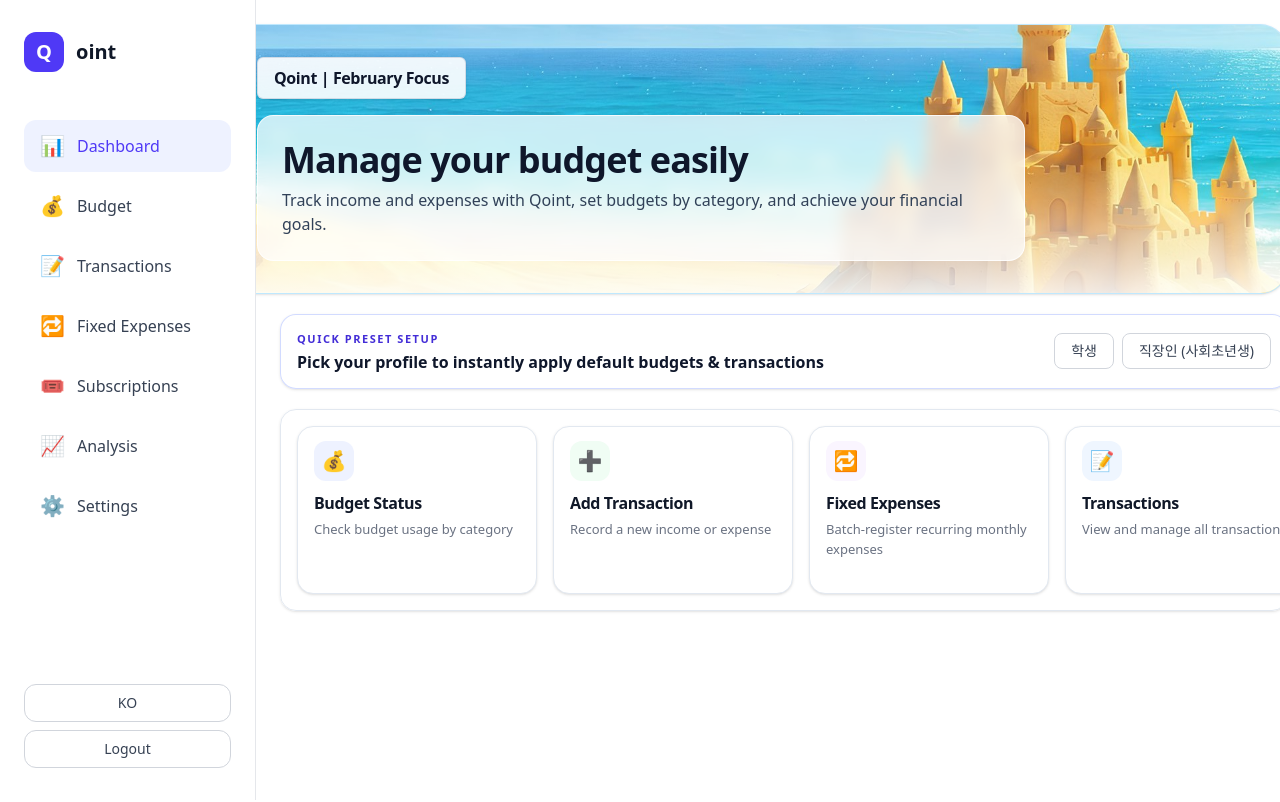
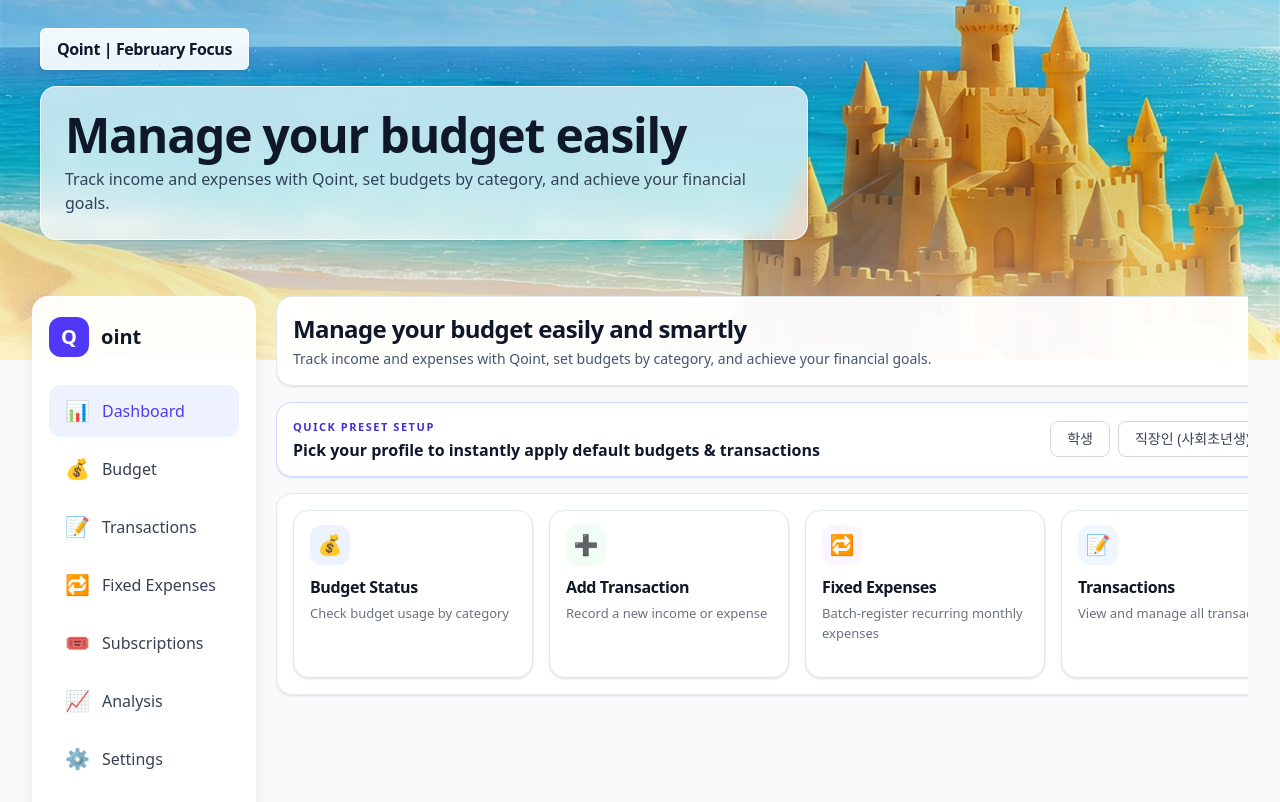
Before and after one commit to slider051/budget, a Next.js app: page /en in a window 1280 px wide. Shown: the top 802 px of the page. Built offline with nearby package versions, Linux system fonts and the light colour scheme; no server answers; the database is empty.

Commit message:
feat(layout): switch dashboard to hero-header shell

```diff
--- a/package.json
+++ b/package.json
@@ -14,8 +14,8 @@
     "test:ops-alert": "node --test tests/ops-alert.test.ts",
     "test:api": "node --test tests/api-errors.test.ts tests/api-validation.test.ts",
     "test:security": "node --test tests/security-path-guard.test.ts",
-    "test:ui": "node --test tests/budget-ui.test.ts tests/dashboard-home-ui.test.ts",
-    "test:all": "node --test tests/analysis-api.test.ts tests/api-errors.test.ts tests/api-validation.test.ts tests/budget-ui.test.ts tests/dashboard-home-ui.test.ts tests/kst-year-month.test.ts tests/ops-alert.test.ts tests/security-path-guard.test.ts",
+    "test:ui": "node --test tests/budget-ui.test.ts tests/dashboard-home-ui.test.ts tests/ui-shell-route.test.ts",
+    "test:all": "node --test tests/analysis-api.test.ts tests/api-errors.test.ts tests/api-validation.test.ts tests/budget-ui.test.ts tests/dashboard-home-ui.test.ts tests/kst-year-month.test.ts tests/ops-alert.test.ts tests/security-path-guard.test.ts tests/ui-shell-route.test.ts",
     "gate:regression": "node scripts/regression-gate.mjs",
     "audit:ui-lines": "node scripts/ui-line-audit.mjs"
   },
--- a/src/app/[locale]/layout.tsx
+++ b/src/app/[locale]/layout.tsx
@@ -5,8 +5,7 @@
 import { routing } from "@/i18n/routing";
 import { BudgetProvider } from "@/context/BudgetContext";
 import { UIProvider } from "@/context/UIContext";
-import Sidebar from "@/components/ui/Sidebar";
-import AdRail from "@/components/ui/AdRail";
+import AppLayoutShell from "@/components/ui/AppLayoutShell";
 import { ThemeClassApplier } from "@/components/ThemeClassApplier";
 import { Analytics } from "@vercel/analytics/next";
 
@@ -60,13 +59,7 @@
           <ThemeClassApplier />
           <UIProvider>
             <BudgetProvider>
-              <div className="flex min-h-screen bg-white text-gray-900 dark:bg-gray-950 dark:text-gray-100">
-                <Sidebar />
-                <main className="flex-1 min-w-0 overflow-x-auto px-6 py-6">
-                  <div className="page-rail-fixed">{children}</div>
-                </main>
-                <AdRail />
-              </div>
+              <AppLayoutShell>{children}</AppLayoutShell>
             </BudgetProvider>
           </UIProvider>
         </NextIntlClientProvider>
--- a/src/app/[locale]/page.tsx
+++ b/src/app/[locale]/page.tsx
@@ -1,51 +1,19 @@
 "use client";
 
-import Image from "next/image";
-import { useLocale, useTranslations } from "next-intl";
+import { useTranslations } from "next-intl";
+import PresetBanner from "@/components/dashboard/PresetBanner";
 import QuickActionTiles from "@/components/budget/QuickActionTiles";
-import PresetBanner from "@/components/dashboard/PresetBanner";
-import { useUI } from "@/hooks/useUI";
-import {
-  getDashboardHeroTitle,
-  getDashboardMonthBadge,
-} from "@/lib/dashboard/homeUi";
 
 export default function Home() {
-  const locale = useLocale();
   const t = useTranslations("dashboard");
-  const { selectedMonth } = useUI();
-
-  const badgeText = getDashboardMonthBadge(locale, selectedMonth);
-  const heroTitle = getDashboardHeroTitle(locale);
 
   return (
-    <div className="section-stack-wide space-y-4 lg:space-y-5">
-      <section className="relative overflow-hidden rounded-[28px] border border-sky-200/80 bg-sky-100 shadow-sm lg:-ml-10 lg:w-[calc(100%+2.5rem)] xl:-ml-14 xl:w-[calc(100%+3.5rem)]">
-        <Image
-          src="/images/spot-dashboard.jpg"
-          alt="Dashboard beach castle background"
-          fill
-          priority
-          sizes="(max-width: 1280px) 100vw, 1300px"
-          className="object-cover object-center"
-        />
-        <div className="absolute inset-0 bg-gradient-to-b from-white/18 via-white/8 to-white/86" />
-
-        <div className="relative z-10 p-5 sm:p-6 lg:p-8">
-          <div className="max-w-3xl space-y-4">
-            <div className="inline-flex w-fit rounded-md border border-slate-300/80 bg-white/90 px-4 py-2 text-sm font-semibold tracking-tight text-slate-900 shadow-sm sm:text-base">
-              {badgeText}
-            </div>
-            <div className="rounded-2xl border border-white/80 bg-white/75 p-5 backdrop-blur-sm sm:p-6">
-              <h1 className="text-4xl font-bold tracking-tight text-slate-900">
-                {heroTitle}
-              </h1>
-              <p className="mt-2 text-sm leading-6 text-slate-700 sm:text-base">
-                {t("heroDescription")}
-              </p>
-            </div>
-          </div>
-        </div>
+    <div className="section-stack-wide space-y-4 pb-4">
+      <section className="rounded-2xl border border-slate-200 bg-white/95 p-4 shadow-sm">
+        <h2 className="text-xl font-semibold tracking-tight text-slate-900 sm:text-2xl">
+          {t("heroTitle")}
+        </h2>
+        <p className="mt-1 text-sm text-slate-600">{t("heroDescription")}</p>
       </section>
 
       <PresetBanner variant="strip" />
--- /dev/null
+++ b/src/components/ui/AppLayoutShell.tsx
@@ -0,0 +1,77 @@
+"use client";
+
+import Image from "next/image";
+import { usePathname } from "next/navigation";
+import { useLocale, useTranslations } from "next-intl";
+import { useUI } from "@/hooks/useUI";
+import { getDashboardHeroTitle, getDashboardMonthBadge } from "@/lib/dashboard/homeUi";
+import { isLocaleRootPath } from "@/lib/routing/shellRoute";
+import AdRail from "@/components/ui/AdRail";
+import Sidebar from "@/components/ui/Sidebar";
+
+interface AppLayoutShellProps {
+  readonly children: React.ReactNode;
+}
+
+export default function AppLayoutShell({ children }: AppLayoutShellProps) {
+  const pathname = usePathname();
+  const locale = useLocale();
+  const t = useTranslations("dashboard");
+  const { selectedMonth } = useUI();
+
+  if (isLocaleRootPath(pathname)) {
+    const badgeText = getDashboardMonthBadge(locale, selectedMonth);
+    const heroTitle = getDashboardHeroTitle(locale);
+
+    return (
+      <div className="min-h-screen bg-slate-50 text-gray-900 dark:bg-gray-950 dark:text-gray-100">
+        <section className="relative h-[45vh] min-h-[320px] max-h-[540px] w-full overflow-hidden">
+          <Image
+            src="/images/spot-dashboard.jpg"
+            alt="Dashboard beach castle background"
+            fill
+            priority
+            sizes="100vw"
+            className="object-cover object-center"
+          />
+          <div className="absolute inset-0 bg-gradient-to-b from-black/5 via-black/10 to-white/45 dark:to-gray-950/70" />
+
+          <div className="relative mx-auto flex h-full w-full max-w-[1280px] items-start px-6 pt-7 sm:px-8 lg:px-10">
+            <div className="max-w-3xl space-y-4">
+              <div className="inline-flex w-fit rounded-md border border-white/80 bg-white/90 px-4 py-2 text-sm font-semibold tracking-tight text-slate-900 shadow-sm sm:text-base">
+                {badgeText}
+              </div>
+              <div className="rounded-2xl border border-white/75 bg-white/72 p-5 shadow-sm backdrop-blur-sm sm:p-6">
+                <h1 className="text-3xl font-bold tracking-tight text-slate-900 sm:text-5xl">
+                  {heroTitle}
+                </h1>
+                <p className="mt-2 text-sm leading-6 text-slate-700 sm:text-base">
+                  {t("heroDescription")}
+                </p>
+              </div>
+            </div>
+          </div>
+        </section>
+
+        <div className="relative -mt-16 px-4 pb-8 sm:px-6 lg:px-8">
+          <div className="mx-auto flex w-full max-w-[1280px] items-start gap-5">
+            <Sidebar variant="floating" />
+            <main className="min-w-0 flex-1 overflow-x-auto">
+              <div className="page-rail-fixed">{children}</div>
+            </main>
+          </div>
+        </div>
+      </div>
+    );
+  }
+
+  return (
+    <div className="flex min-h-screen bg-white text-gray-900 dark:bg-gray-950 dark:text-gray-100">
+      <Sidebar />
+      <main className="flex-1 min-w-0 overflow-x-auto px-6 py-6">
+        <div className="page-rail-fixed">{children}</div>
+      </main>
+      <AdRail />
+    </div>
+  );
+}
--- a/src/components/ui/Sidebar.tsx
+++ b/src/components/ui/Sidebar.tsx
@@ -11,6 +11,10 @@
   href: string;
   labelKey: string;
   icon: string;
+}
+
+interface SidebarProps {
+  variant?: "default" | "floating";
 }
 
 const menuItems: readonly MenuItem[] = [
@@ -33,7 +37,7 @@
   return pathname;
 }
 
-export default function Sidebar() {
+export default function Sidebar({ variant = "default" }: SidebarProps) {
   const pathname = usePathname();
   const router = useRouter();
   const locale = useLocale();
@@ -62,10 +66,18 @@
     router.push(newPath);
   };
 
+  const isFloating = variant === "floating";
+
   return (
-    <aside className="flex w-64 min-h-screen flex-col border-r border-gray-200 bg-white px-6 py-8 dark:border-gray-700 dark:bg-gray-800">
+    <aside
+      className={
+        isFloating
+          ? "sticky top-6 z-20 flex w-56 shrink-0 flex-col rounded-2xl border border-white/70 bg-white/92 px-4 py-5 shadow-xl backdrop-blur dark:border-gray-700/70 dark:bg-gray-900/88"
+          : "flex w-64 min-h-screen flex-col border-r border-gray-200 bg-white px-6 py-8 dark:border-gray-700 dark:bg-gray-800"
+      }
+    >
       {/* Logo */}
-      <div className="mb-12">
+      <div className={isFloating ? "mb-7" : "mb-12"}>
         <Link href="/" className="flex items-center gap-3">
           <div className="w-10 h-10 bg-indigo-600 rounded-xl flex items-center justify-center text-white font-bold text-xl">
             Q
@@ -77,7 +89,7 @@
       </div>
 
       {/* Navigation */}
-      <nav className="space-y-2">
+      <nav className={isFloating ? "space-y-1.5" : "space-y-2"}>
         {menuItems.map((item) => {
           const isActive = strippedPath === item.href;
           return (
@@ -97,7 +109,13 @@
         })}
       </nav>
 
-      <div className="mt-auto pt-6 space-y-2">
+      <div
+        className={
+          isFloating
+            ? "mt-5 space-y-2 border-t border-gray-200/80 pt-4 dark:border-gray-700/80"
+            : "mt-auto pt-6 space-y-2"
+        }
+      >
         <button
           type="button"
           onClick={handleSwitchLocale}
--- /dev/null
+++ b/src/lib/routing/shellRoute.ts
@@ -0,0 +1,8 @@
+export function isLocaleRootPath(pathname: string | null): boolean {
+  if (!pathname) return false;
+
+  const normalized = pathname.replace(/\/+$/, "");
+  const segments = normalized.split("/").filter(Boolean);
+
+  return segments.length === 1 && (segments[0] === "ko" || segments[0] === "en");
+}
```
Also changed, not shown: 2 other files (tests, documents, lock files or other folders).
